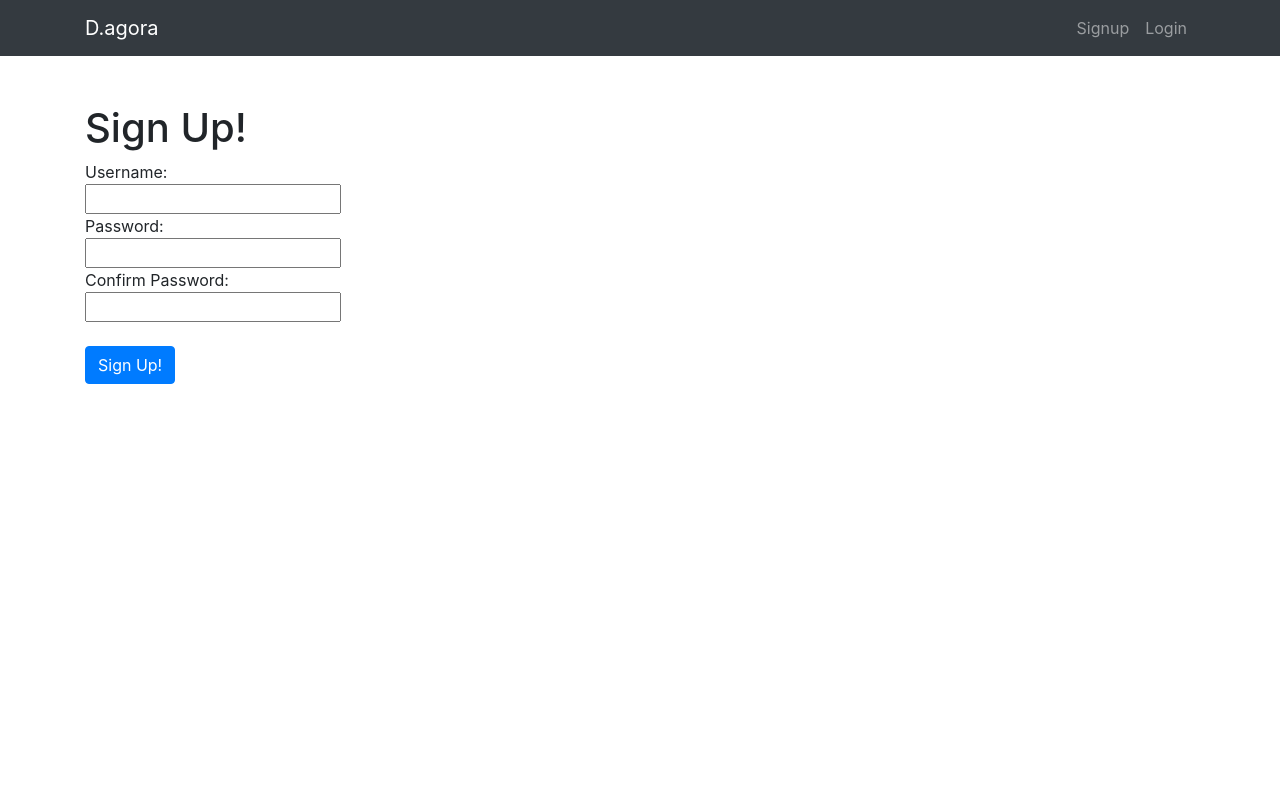
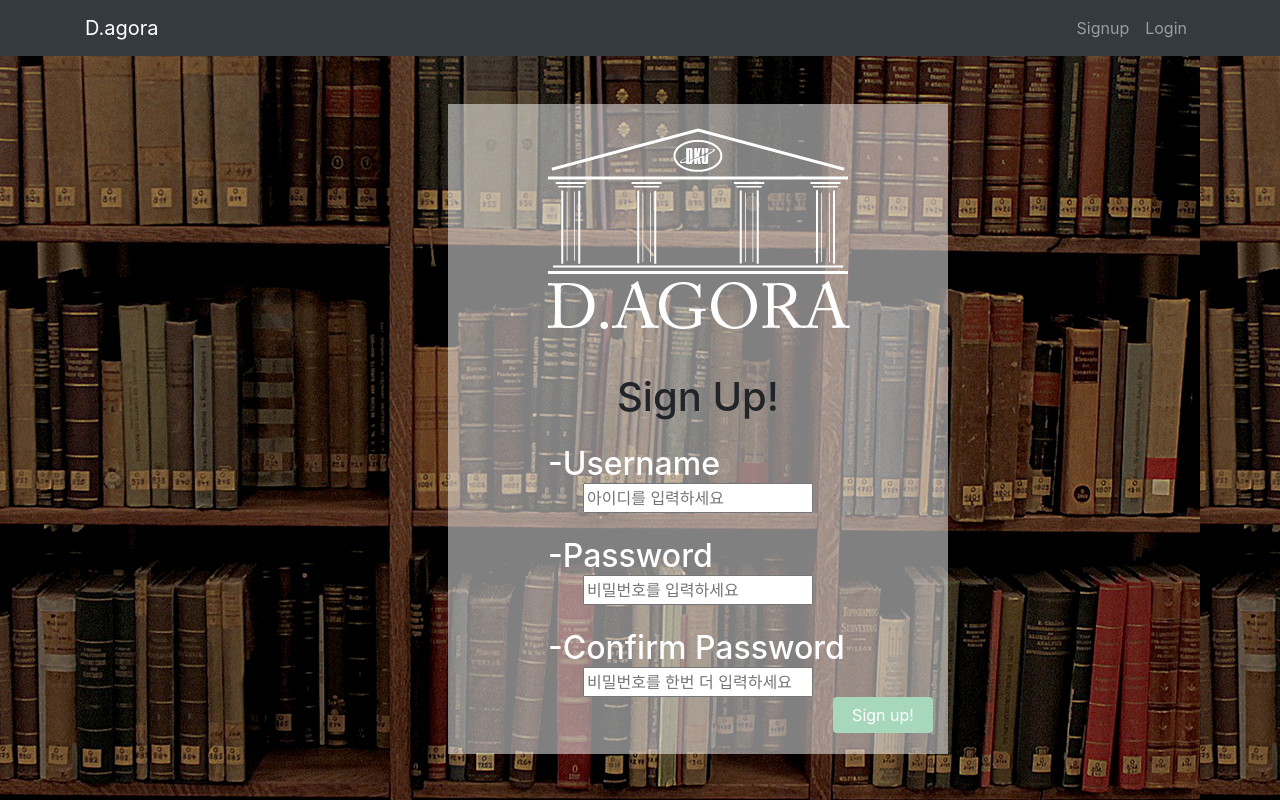
Before and after one commit to kimjisoo1216/d.agora-api, a Django app: template loginproject/account/templates/signup.html in a window 1280 px wide. Run offline with Django 3.2, Linux system fonts and the light colour scheme; the template is opened without the code that fills it, so the values that code supplies are empty; some libraries are stand-ins or nearby versions.

Commit message:
second commit

```diff
--- a/loginproject/account/templates/signup.html
+++ b/loginproject/account/templates/signup.html
@@ -1,25 +1,74 @@
 {% extends 'base.html' %}
+{% load staticfiles %}
+{% block contents %}
+<br>
+<br>
+<div class="container2" text-align="center">
+    <br>
+    <img src="{% static 'mainlogo2.PNG' %}" alt="">
+    <h1>Sign Up!</h1>
+    <form method="POST" action="{% url 'signup' %}">
+        {% csrf_token %} <!--csrf 공격을 방어(보안요소)-->
 
-{% block contents %}
-<div class="container" text-align="center">
-    <br><br>
-    <h1>Sign Up!</h1>
-    <form method="POST" action="{%url 'signup'%}">
-        {% csrf_token %}    <!--csrf 공격을 방어(보안요소)-->
-        Username:
-        <br>
-        <input name="username" type="text" value="">
-        <br>
-        Password:
-        <br>
-        <input name="password1" type="password" value="">
-        <br>
-        Confirm Password:
-        <br>
-        <input name="password2" type="password" value="">
-        <br>
-        <br>
-        <input class="btn btn-primary" type="submit" value="Sign Up!">
+                <br>
+                <h2>-Username</h2><br><input name="username" class="username" type="text" placeholder="아이디를 입력하세요">
+                <br>
+                <br>
+                <h2>-Password</h2><br><input name="password1" class="password" type="password" placeholder="비밀번호를 입력하세요">
+                <br>
+                <br>
+                <h2>-Confirm Password</h2><br><input name="password2" class="password" type="password" placeholder="비밀번호를 한번 더 입력하세요">
+                <br>
+                <input class="btn btn-primary" type="submit" value="Sign up!">
     </form>
 </div>
+<style>
+
+        .container2{
+            text-align: center;
+            background-color: rgba(255, 255, 255, 0.5);
+            width: 500px; height: 650px;
+            margin: 0 35%;
+
+        }
+        body{
+          background-image: url("/static/background.jpg");
+          background: cover;
+        }
+
+        h2{
+          text-align: left;
+          display: inline-block;
+          color: white;
+          width: 300px;
+          height: 30px;
+        }
+        input.username{
+          width: 230px;
+          margin: 0 10px;
+
+
+        }
+        input.password{
+          width: 230px;
+          margin: 0 10px;
+
+        }
+        input.btn.btn-primary{
+          width: 100px;
+          background-color:#A7D8BC;
+          border: 0;
+          outline: 0;
+          margin: 0 15px;
+          float: right;
+        }
+        img{
+          color: white;
+        }
+
+        h1{
+            margin: 0 0;
+        }
+
+</style>
 {% endblock %}
--- a/loginproject/account/views.py
+++ b/loginproject/account/views.py
@@ -1,5 +1,4 @@
-from django.shortcuts import render
-from django.shortcuts import redirect
+from django.shortcuts import render, redirect
 from django.contrib.auth.models import User
 from django.contrib import auth
 
@@ -15,7 +14,7 @@
                 user = User.objects.create_user(
                     request.POST['username'], password=request.POST['password1'])
                 auth.login(request, user)
-                redirect('home')
+                return render('home.html')
         else:
             return render(request, 'signup.html', {'error': 'Passwords must match'})
     else:
```
Also changed, not shown: loginproject/account/templates/login.html (+39 -10 lines), loginproject/loginproject/settings.py (+21 -0 lines), loginproject/account/static/background.jpg (added), loginproject/account/static/mainlogo2.png (added), loginproject/db.sqlite3, loginproject/static/background.jpg (added), loginproject/static/mainlogo2.png (added).
